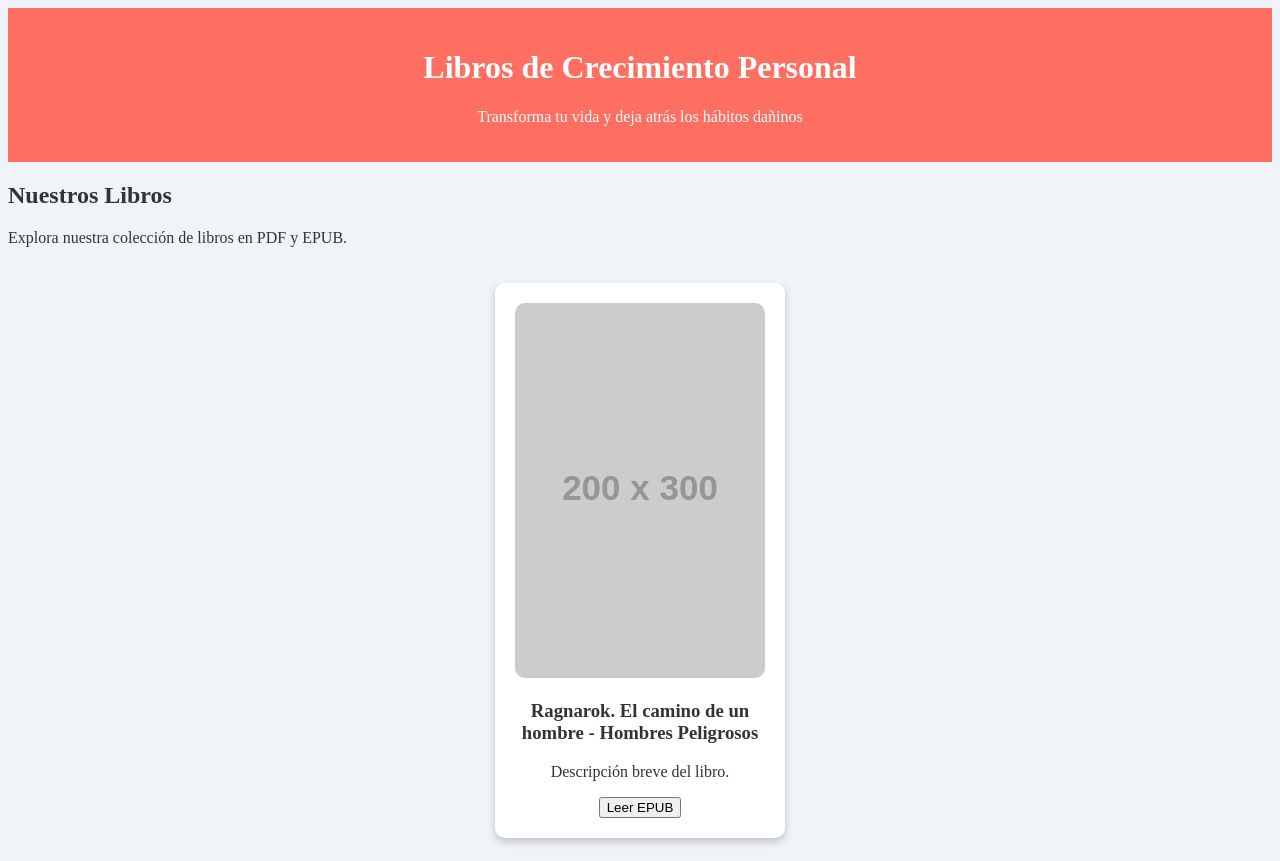
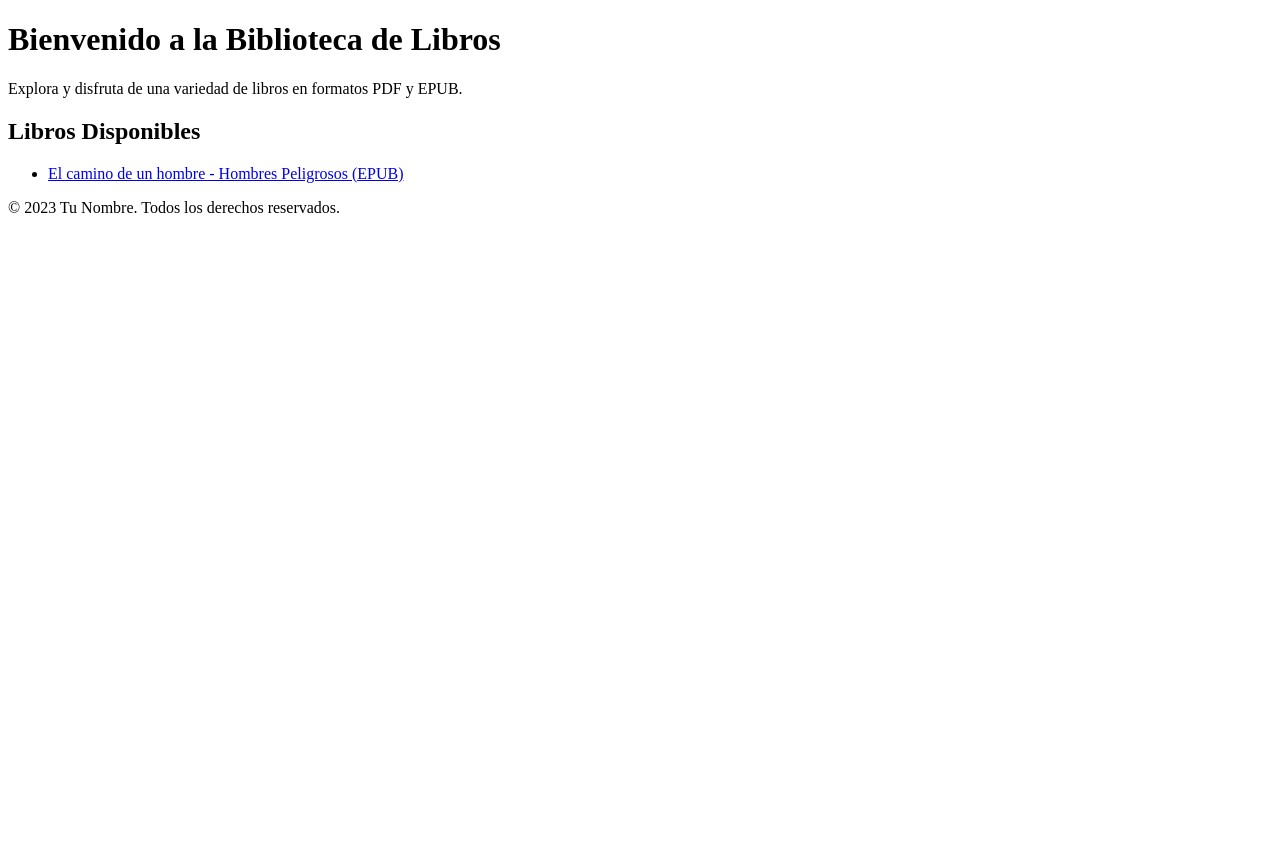
Before and after one commit to Obito7799/NoMasFap, a plain HTML site: page libros.html in a window 1280 px wide. Shown: the top 861 px of the page. After the commit the page ends 800 px from the top, so only its background shows below. Drawn offline with nearby package versions, Linux system fonts and the light colour scheme; files that its build step writes are made by us from their sources; placeholder pictures from the web are drawn by us.

Commit message:
Update libros.html

```diff
--- a/libros.html
+++ b/libros.html
@@ -3,95 +3,30 @@
 <head>
     <meta charset="UTF-8">
     <meta name="viewport" content="width=device-width, initial-scale=1.0">
-    <title>Libros de Crecimiento Personal</title>
-    <link href="https://cdn.tailwindcss.com" rel="stylesheet">
-    <script src="https://mozilla.github.io/pdf.js/build/pdf.js"></script>
-    <script src="https://cdnjs.cloudflare.com/ajax/libs/epub.js/0.3.88/epub.min.js"></script>
-    <style>
-        body {
-            background-color: #f0f4f8;
-            color: #333;
-        }
-        .header {
-            background-color: #ff6f61;
-            padding: 20px;
-            text-align: center;
-            color: white;
-        }
-        .book-card {
-            background-color: #ffffff;
-            border-radius: 10px;
-            box-shadow: 0 4px 8px rgba(0, 0, 0, 0.2);
-            margin: 20px;
-            padding: 20px;
-            transition: transform 0.2s;
-            width: 250px;
-            text-align: center;
-        }
-        .book-card:hover {
-            transform: scale(1.05);
-        }
-        .book-cover {
-            width: 100%;
-            height: auto;
-            border-radius: 10px;
-        }
-        .footer {
-            background-color: #ff6f61;
-            padding: 10px;
-            text-align: center;
-            color: white;
-            position: relative;
-            bottom: 0;
-            width: 100%;
-        }
-        #epub-viewer {
-            width: 100%;
-            height: 600px;
-            border: 1px solid #ccc;
-            margin-top: 20px;
-        }
-        .book-container {
-            display: flex;
-            flex-wrap: wrap;
-            justify-content: center;
-        }
-    </style>
+    <title>Biblioteca de Libros</title>
+    <link rel="stylesheet" href="styles.css">
+    <link rel="preconnect" href="https://fonts.googleapis.com">
+    <link rel="preconnect" href="https://fonts.gstatic.com" crossorigin>
+    <link href="https://fonts.googleapis.com/css2?family=Roboto:wght@400;700&display=swap" rel="stylesheet">
 </head>
 <body>
-    <header class="header">
-        <h1>Libros de Crecimiento Personal</h1>
-        <p>Transforma tu vida y deja atrás los hábitos dañinos</p>
+    <header>
+        <h1>Bienvenido a la Biblioteca de Libros</h1>
+        <p>Explora y disfruta de una variedad de libros en formatos PDF y EPUB.</p>
     </header>
-    <main class="container mx-auto">
-        <section class="text-center my-10">
-            <h2 class="text-2xl font-bold">Nuestros Libros</h2>
-            <p>Explora nuestra colección de libros en PDF y EPUB.</p>
-        </section>
-        <div class="book-container">
-            <div class="book-card">
-                <img src="https://via.placeholder.com/200x300" alt="Portada de Ragnarok" class="book-cover">
-                <h3 class="font-semibold mt-2">Ragnarok. El camino de un hombre - Hombres Peligrosos</h3>
-                <p>Descripción breve del libro.</p>
-                <button onclick="loadEpub('Libros/Ragnarok. El camino de un hombre - Hombres Peligrosos.epub')" class="text-blue-500 mt-2">Leer EPUB</button>
-            </div>
-            <!-- Agrega más libros según sea necesario -->
-        </div>
-        <div id="epub-viewer"></div>
+    <main>
+        <h2>Libros Disponibles</h2>
+        <ul class="book-list">
+            <li>
+                <a href="Libros/Ragnarok/El camino de un hombre - Hombres Peligrosos.epub" target="_blank">
+                    El camino de un hombre - Hombres Peligrosos (EPUB)
+                </a>
+            </li>
+            <!-- Agregar más libros aquí -->
+        </ul>
     </main>
-    <footer class="footer">
-        <p>&copy; 2023 Libros de Crecimiento Personal. Todos los derechos reservados.</p>
+    <footer>
+        <p>&copy; 2023 Tu Nombre. Todos los derechos reservados.</p>
     </footer>
-
-    <script>
-        function loadEpub(url) {
-            const book = ePub(url);
-            const rendition = book.renderTo("epub-viewer", {
-                width: "100%",
-                height: "600px"
-            });
-            rendition.display();
-        }
-    </script>
 </body>
 </html>
```
